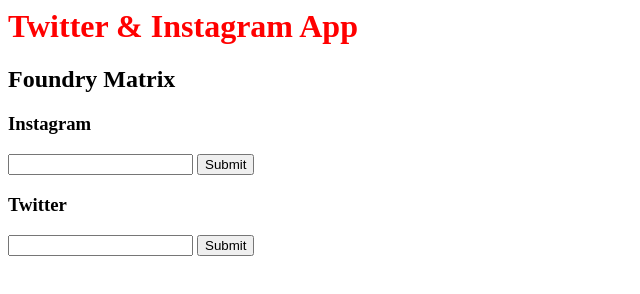
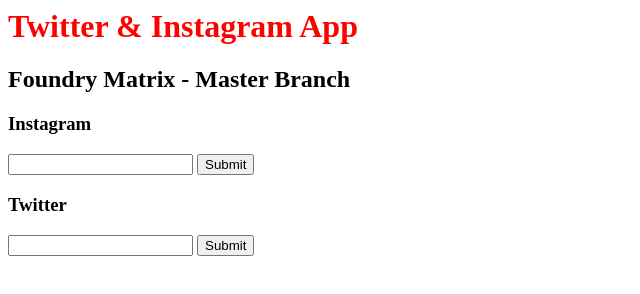
Before and after one commit to CallorGRP/InstagramFeed, a website: page home.html in a window 1280 px wide. Shown: the whole page, without its empty margins (0-640 px from the left). Drawn offline with nearby package versions, Linux system fonts and the light colour scheme.

Commit message:
pushign to master

```diff
--- a/home.html
+++ b/home.html
@@ -5,7 +5,7 @@
 <body>
 	<h1 class="homepage-header">Twitter & Instagram App</h1>
 
-	<h2> Foundry Matrix </h2>
+	<h2> Foundry Matrix - Master Branch</h2>
 
 
 	<!-- <ul>
```
